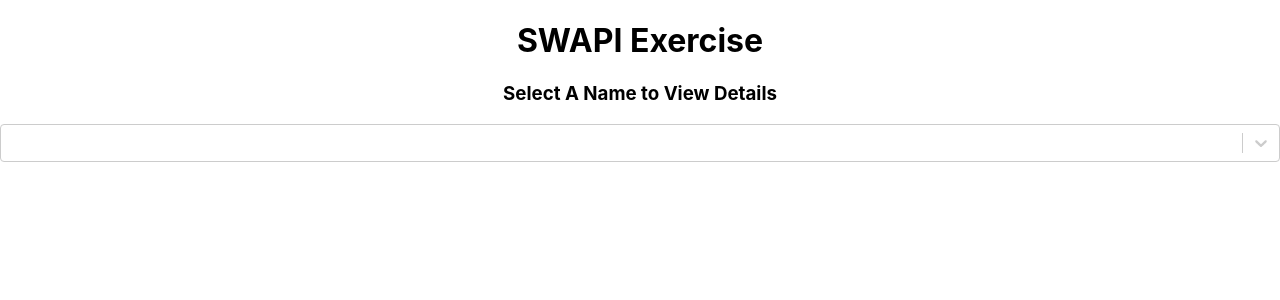
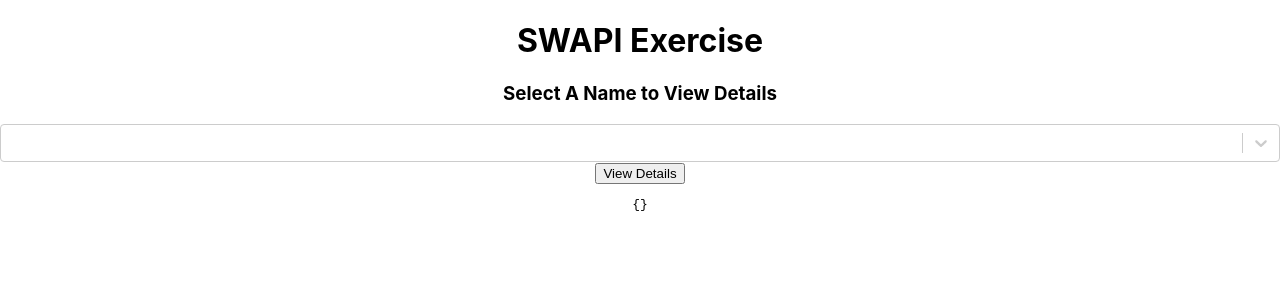
Before and after one commit to bahobab/lvtest, a React (Create React App) app in the folder client/: page / in a window 1280 px wide. Shown: the top 300 px of the page. Built offline with nearby package versions, Linux system fonts and the light colour scheme; no server answers.

Commit message:
implemented fetch character details by name

```diff
--- a/client/src/App.js
+++ b/client/src/App.js
@@ -31,6 +31,7 @@ function App() {
 
 function SelectName ({names}) {
   const [selectedValue, setSelectedValue] = useState({});
+  const [charDetails, setCharDetails] = useState({});
 
   const options = names.map(name => ({value: name, label: name}));
 
@@ -38,12 +39,22 @@ function SelectName ({names}) {
     setSelectedValue(value);
   };
 
+  const handleClick = async () => {
+    const resp = await axios.get(`${NAME_URL}${selectedValue.value}`);
+    // console.log(resp.data);
+    setCharDetails(resp.data[0]);
+
+  };
+
   return (
     <div>
       <h3>Select A Name to View Details</h3>
       {/* <pre>{JSON.stringify(names)}</pre> */}
       <Select options={options} value={selectedValue} onChange={handleChange}/>
-
+      <button onClick={handleClick}>View Details</button>
+      <div>
+        <pre>{JSON.stringify(charDetails)}</pre>
+      </div>
     </div>
   );
 }
```
